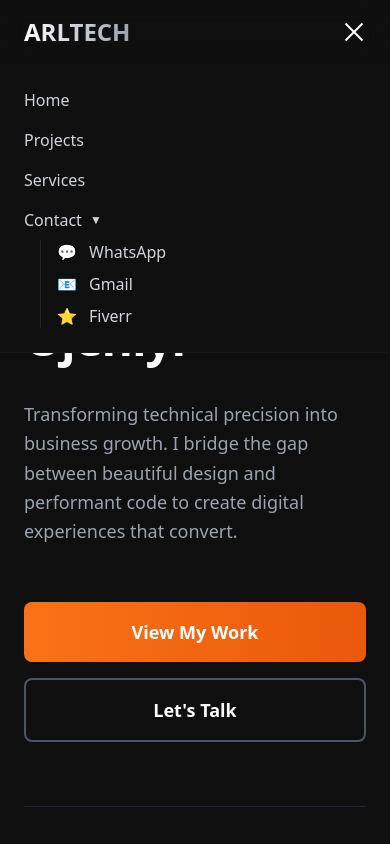
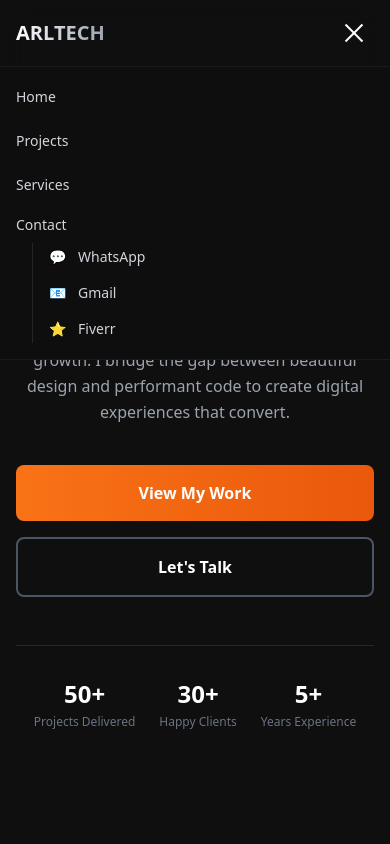
Before and after one commit to ojeniyigbenga166-glitch/portfolio, a React (Vite) app: page / in a window 390 px wide. Both pictures are taken after a click on the button "Toggle menu". Shown: the top 844 px of the page. Built offline with nearby package versions, Linux system fonts and the light colour scheme.

Commit message:
fix: mobile responsiveness - navbar, hero, about, projects, expertise, services

```diff
--- a/src/components/About.jsx
+++ b/src/components/About.jsx
@@ -4,30 +4,30 @@ export default function About() {
   const technologies = ["React.js", "TypeScript", "Next.js"];
 
   return (
-    <section id="about" className="relative py-24 px-6 bg-gradient-to-br from-dark via-dark to-orange-950/30">
+    <section id="about" className="relative py-16 sm:py-24 px-4 sm:px-6 bg-gradient-to-br from-dark via-dark to-orange-950/30 overflow-hidden">
       <div className="max-w-7xl mx-auto">
-        <div className="grid grid-cols-1 lg:grid-cols-2 gap-12 lg:gap-20 items-center">
+        <div className="grid grid-cols-1 lg:grid-cols-2 gap-10 lg:gap-20 items-center">
 
-          {/* LEFT SIDE - IMAGE & BADGES */}
+          {/* LEFT SIDE – IMAGE & BADGES */}
           <div className="relative flex justify-center lg:justify-start">
             {/* Main Image Container */}
-            <div className="relative w-full max-w-md">
+            <div className="relative w-full max-w-xs sm:max-w-sm md:max-w-md">
               {/* Glow Background */}
               <div className="absolute -inset-2 bg-gradient-to-br from-orange-500/20 to-orange-600/20 rounded-3xl blur-2xl opacity-50 -z-10"></div>
 
               {/* Image */}
-              <div className="rounded-3xl overflow-hidden border border-gray-800 shadow-2xl h-[500px] lg:h-[600px] bg-dark-secondary transition-all duration-300 hover:scale-105 hover:shadow-2xl hover:shadow-orange-500/30">
+              <div className="rounded-3xl overflow-hidden border border-gray-800 shadow-2xl h-[380px] sm:h-[480px] lg:h-[560px] bg-dark-secondary transition-all duration-300 hover:scale-105 hover:shadow-2xl hover:shadow-orange-500/30">
                 <img
                   src={portraitImage}
                   alt="Professional portrait"
                   className="w-full h-full object-cover grayscale hover:grayscale-0 transition-all duration-300"
                 />
-                {/* Dark overlay for premium effect */}
+                {/* Dark overlay */}
                 <div className="absolute inset-0 bg-gradient-to-t from-black/40 via-transparent to-transparent"></div>
               </div>
 
-              {/* Tech Badges - Floating */}
-              <div className="absolute top-8 -right-4 space-y-3 z-10">
+              {/* Tech Badges – positioned safely within image width */}
+              <div className="absolute top-6 -right-2 sm:-right-4 space-y-2 z-10">
                 {technologies.map((tech, index) => (
                   <div
                     key={tech}
@@ -37,8 +37,8 @@ export default function About() {
                       animationDelay: `${index * 0.2}s`
                     }}
                   >
-                    <div className="px-4 py-2 bg-dark-secondary border border-orange-500/50 rounded-full backdrop-blur-md hover:border-orange-400 hover:scale-110 hover:shadow-lg hover:shadow-orange-500/30 transition-all duration-300">
-                      <span className="text-sm font-semibold text-orange-300">{tech}</span>
+                    <div className="px-3 py-1.5 sm:px-4 sm:py-2 bg-dark-secondary border border-orange-500/50 rounded-full backdrop-blur-md hover:border-orange-400 hover:scale-110 hover:shadow-lg hover:shadow-orange-500/30 transition-all duration-300">
+                      <span className="text-xs sm:text-sm font-semibold text-orange-300 whitespace-nowrap">{tech}</span>
                     </div>
                   </div>
                 ))}
@@ -46,17 +46,17 @@ export default function About() {
             </div>
           </div>
 
-          {/* RIGHT SIDE - TEXT CONTENT */}
-          <div className="flex flex-col justify-center">
+          {/* RIGHT SIDE – TEXT CONTENT */}
+          <div className="flex flex-col justify-center text-center lg:text-left">
             {/* Label */}
-            <div className="inline-block mb-6 w-fit">
+            <div className="inline-block mb-4 sm:mb-6 w-fit mx-auto lg:mx-0">
               <span className="text-xs font-black tracking-widest text-orange-400 uppercase">
                 The Architect
               </span>
             </div>
 
             {/* Main Headline */}
-            <h2 className="text-5xl lg:text-6xl font-black leading-tight mb-8">
+            <h2 className="text-4xl sm:text-5xl lg:text-6xl font-black leading-tight mb-6 sm:mb-8">
               <span className="text-white">I bridge the gap between</span>
               <br />
               <span className="italic text-white">Code</span>
@@ -66,18 +66,18 @@ export default function About() {
             </h2>
 
             {/* Description */}
-            <p className="text-lg text-gray-400 leading-relaxed mb-8 max-w-lg">
+            <p className="text-base sm:text-lg text-gray-400 leading-relaxed mb-6 sm:mb-8 max-w-lg mx-auto lg:mx-0">
               With over 8 years of experience, I've moved past simply "coding websites." I focus on building technical assets that solve real business bottlenecks. Every project is an opportunity to create scalable, beautiful solutions that drive measurable growth.
             </p>
 
             {/* Additional Description */}
-            <p className="text-base text-gray-500 leading-relaxed mb-10 max-w-lg">
+            <p className="text-sm sm:text-base text-gray-500 leading-relaxed mb-8 sm:mb-10 max-w-lg mx-auto lg:mx-0">
               I combine strategic thinking with modern development practices to deliver products that don't just look exceptional—they perform at the highest level and deliver ROI.
             </p>
 
             {/* CTA Button */}
-            <div>
-              <button className="px-8 py-4 bg-gradient-to-r from-orange-500 to-orange-600 hover:from-orange-600 hover:to-orange-700 text-white font-bold rounded-lg transition-all duration-300 transform hover:scale-105 hover:shadow-xl hover:shadow-orange-500/40">
+            <div className="flex justify-center lg:justify-start">
+              <button className="px-7 py-4 bg-gradient-to-r from-orange-500 to-orange-600 hover:from-orange-600 hover:to-orange-700 text-white font-bold rounded-lg transition-all duration-300 transform hover:scale-105 hover:shadow-xl hover:shadow-orange-500/40">
                 Let's Work Together
               </button>
             </div>
@@ -89,12 +89,8 @@ export default function About() {
       {/* Floating Animation */}
       <style>{`
         @keyframes float {
-          0%, 100% {
-            transform: translateY(0px);
-          }
-          50% {
-            transform: translateY(-8px);
-          }
+          0%, 100% { transform: translateY(0px); }
+          50% { transform: translateY(-8px); }
         }
       `}</style>
     </section>
--- a/src/components/Expertise.jsx
+++ b/src/components/Expertise.jsx
@@ -28,9 +28,9 @@ export default function Expertise() {
   ];
 
   return (
-    <section className="py-24 px-6 bg-dark">
+    <section className="py-12 sm:py-24 px-4 sm:px-6 bg-dark">
       <div className="max-w-7xl mx-auto">
-        <div className="grid grid-cols-1 lg:grid-cols-2 gap-12 lg:gap-16 items-start">
+        <div className="grid grid-cols-1 lg:grid-cols-2 gap-10 lg:gap-16 items-start">
 
           {/* LEFT SIDE - STICKY */}
           <div className="lg:sticky lg:top-32 h-fit">
@@ -42,7 +42,7 @@ export default function Expertise() {
             </div>
 
             {/* Main Heading */}
-            <h2 className="text-5xl lg:text-6xl font-black leading-tight mb-6">
+            <h2 className="text-4xl sm:text-5xl lg:text-6xl font-black leading-tight mb-6">
               <span className="text-white">Specialized</span>
               <br />
               <span className="text-white">Solutions for</span>
@@ -74,7 +74,7 @@ export default function Expertise() {
           </div>
 
           {/* RIGHT SIDE - SCROLLING CARDS (Only 2 visible at a time) */}
-          <div className="space-y-6 h-[700px] overflow-y-scroll pr-4 scrollbar-thin">
+          <div className="space-y-6 lg:h-[700px] lg:overflow-y-scroll lg:pr-4 scrollbar-thin">
             {features.map((feature) => (
               <div
                 key={feature.number}
--- a/src/components/Hero.jsx
+++ b/src/components/Hero.jsx
@@ -68,7 +68,7 @@ export default function Hero() {
     <>
       {/* Success Modal */}
       {showSuccessModal && (
-        <div className="fixed inset-0 z-50 flex items-center justify-center px-4">
+        <div className="fixed inset-0 z-[60] flex items-center justify-center px-4">
           <div
             className="absolute inset-0 bg-black/50 backdrop-blur-sm transition-opacity duration-300"
             onClick={closeSuccessModal}
@@ -106,7 +106,7 @@ export default function Hero() {
 
       {/* Contact Form Modal */}
       {showContactModal && (
-        <div className="fixed inset-0 z-50 flex items-center justify-center px-4 py-6 overflow-y-auto">
+        <div className="fixed inset-0 z-[60] flex items-center justify-center px-4 py-6 overflow-y-auto">
           <div
             className="absolute inset-0 bg-black/50 backdrop-blur-sm transition-opacity duration-300"
             onClick={closeContactModal}
@@ -187,93 +187,91 @@ export default function Hero() {
         </div>
       )}
 
-    <section id="home" className="relative min-h-screen flex items-center justify-center pt-20 px-6 overflow-hidden">
+      {/* ── HERO SECTION ── */}
+      <section
+        id="home"
+        className="relative min-h-screen flex items-center justify-center pt-16 pb-12 px-4 sm:px-6 overflow-hidden"
+      >
         {/* Background Gradient */}
         <div className="absolute inset-0 -z-20 bg-gradient-to-br from-dark via-dark to-orange-950"></div>
 
-      {/* Extended Glow Effects with Ray of Light */}
+        {/* Glow Effects */}
         <div className="absolute inset-0 -z-10">
-        {/* Left glow */}
-        <div className="absolute top-1/4 left-1/4 w-96 h-96 bg-orange-500/15 rounded-full filter blur-3xl"></div>
-
-        {/* Central Ray of Light - extends across hero */}
+          <div className="absolute top-1/4 left-1/4 w-64 sm:w-96 h-64 sm:h-96 bg-orange-500/15 rounded-full filter blur-3xl"></div>
           <div className="absolute top-0 left-1/2 transform -translate-x-1/2 w-2 h-full bg-gradient-to-b from-transparent via-orange-500/20 to-transparent filter blur-2xl opacity-60"></div>
-
-        {/* Right glow */}
-        <div className="absolute bottom-1/4 right-1/4 w-80 h-80 bg-orange-600/10 rounded-full filter blur-3xl"></div>
+          <div className="absolute bottom-1/4 right-1/4 w-56 sm:w-80 h-56 sm:h-80 bg-orange-600/10 rounded-full filter blur-3xl"></div>
         </div>
 
         {/* Main Content Container */}
         <div className="max-w-7xl mx-auto w-full">
-        <div className="grid grid-cols-1 lg:grid-cols-2 gap-12 lg:gap-16 items-center">
+          <div className="grid grid-cols-1 lg:grid-cols-2 gap-8 lg:gap-16 items-center">
 
-          {/* LEFT SIDE - TEXT CONTENT */}
-          <div className="flex flex-col justify-center">
+            {/* LEFT SIDE – TEXT CONTENT */}
+            <div className="flex flex-col justify-center text-center lg:text-left">
               {/* Main Headline */}
-            <h1 className="text-5xl md:text-6xl lg:text-7xl font-black leading-tight mb-8 tracking-tight pt-12">
+              <h1 className="text-4xl sm:text-5xl md:text-6xl lg:text-7xl font-black leading-tight mb-6 tracking-tight pt-8 sm:pt-12">
                 <span className="text-white">Open For Project</span>
                 <br />
                 <span className="text-orange-400">Olugebnga</span>
                 <br />
-              <span className="text-white">Ojeniyi</span>
+                <span className="text-white">Ojeniyi</span>n
               </h1>
 
               {/* Subtext */}
-            <p className="text-lg md:text-xl text-gray-400 leading-relaxed mb-10 max-w-lg">
+              <p className="text-base sm:text-lg md:text-xl text-gray-400 leading-relaxed mb-8 max-w-lg mx-auto lg:mx-0">
                 Transforming technical precision into business growth. I bridge the gap between beautiful design and performant code to create digital experiences that convert.
               </p>
 
               {/* CTA Buttons */}
-            <div className="flex flex-col sm:flex-row gap-4 pt-4">
+              <div className="flex flex-col sm:flex-row gap-4 pt-2 justify-center lg:justify-start">
                 <button
                   onClick={() => {
                     document.getElementById('projects').scrollIntoView({ behavior: 'smooth' });
                   }}
-                className="px-8 py-4 bg-gradient-to-r from-orange-500 to-orange-600 hover:from-orange-600 hover:to-orange-700 text-white font-bold rounded-lg transition-all duration-300 transform hover:scale-105 hover:shadow-xl hover:shadow-orange-500/40 text-lg"
+                  className="px-7 py-4 bg-gradient-to-r from-orange-500 to-orange-600 hover:from-orange-600 hover:to-orange-700 text-white font-bold rounded-lg transition-all duration-300 transform hover:scale-105 hover:shadow-xl hover:shadow-orange-500/40 text-base sm:text-lg"
                 >
                   View My Work
                 </button>
-              <button className="px-8 py-4 border-2 border-gray-600 hover:border-orange-400 text-white font-bold rounded-lg transition-all duration-300 hover:bg-orange-500/5 text-lg" onClick={() => setShowContactModal(true)}>
+                <button
+                  className="px-7 py-4 border-2 border-gray-600 hover:border-orange-400 text-white font-bold rounded-lg transition-all duration-300 hover:bg-orange-500/5 text-base sm:text-lg"
+                  onClick={() => setShowContactModal(true)}
+                >
                   Let's Talk
                 </button>
               </div>
 
               {/* Stats Row */}
-            <div className="flex gap-8 md:gap-12 mt-16 pt-12 border-t border-gray-800">
-              <div className="transition-all duration-300 hover:scale-105">
-                <div className="text-3xl md:text-4xl font-black text-white">50+</div>
-                <div className="text-sm text-gray-500 mt-2">Projects Delivered</div>
+              <div className="flex justify-center lg:justify-start gap-6 sm:gap-10 mt-12 pt-8 border-t border-gray-800">
+                <div className="transition-all duration-300 hover:scale-105 text-center lg:text-left">
+                  <div className="text-2xl sm:text-3xl md:text-4xl font-black text-white">50+</div>
+                  <div className="text-xs sm:text-sm text-gray-500 mt-1">Projects Delivered</div>
                 </div>
-              <div className="transition-all duration-300 hover:scale-105">
-                <div className="text-3xl md:text-4xl font-black text-white">30+</div>
-                <div className="text-sm text-gray-500 mt-2">Happy Clients</div>
+                <div className="transition-all duration-300 hover:scale-105 text-center lg:text-left">
+                  <div className="text-2xl sm:text-3xl md:text-4xl font-black text-white">30+</div>
+                  <div className="text-xs sm:text-sm text-gray-500 mt-1">Happy Clients</div>
                 </div>
-              <div className="transition-all duration-300 hover:scale-105">
-                <div className="text-3xl md:text-4xl font-black text-white">5+</div>
-                <div className="text-sm text-gray-500 mt-2">Years Experience</div>
+                <div className="transition-all duration-300 hover:scale-105 text-center lg:text-left">
+                  <div className="text-2xl sm:text-3xl md:text-4xl font-black text-white">5+</div>
+                  <div className="text-xs sm:text-sm text-gray-500 mt-1">Years Experience</div>
                 </div>
               </div>
             </div>
 
-          {/* RIGHT SIDE - IMAGE (No Background) */}
+            {/* RIGHT SIDE – IMAGE (desktop only) */}
             <div className="hidden lg:flex justify-center items-center relative">
               <div className="relative w-full max-w-md aspect-square">
-
-              {/* Image Container with Extended Glow */}
+                {/* Glow */}
                 <div className="absolute -inset-1 bg-gradient-to-br from-orange-500/30 to-orange-600/20 rounded-3xl blur-xl opacity-75"></div>
 
-              {/* Image without background container */}
                 <div className="relative w-full h-full rounded-3xl overflow-hidden transition-transform duration-300 hover:scale-105">
                   <img
                     src="https://images.unsplash.com/photo-1517694712202-14dd9538aa97?w=600&h=600&fit=crop"
                     alt="Developer workspace"
                     className="w-full h-full object-cover rounded-3xl filter brightness-110 contrast-105"
                   />
-                {/* Subtle overlay for depth */}
                   <div className="absolute inset-0 bg-gradient-to-br from-black/10 to-transparent rounded-3xl"></div>
                 </div>
 
-              {/* Enhanced extended shadow glow */}
                 <div className="absolute -inset-8 bg-gradient-to-br from-orange-500/20 via-orange-600/10 to-transparent rounded-3xl filter blur-3xl -z-10 opacity-80"></div>
                 <div className="absolute -inset-12 bg-gradient-to-t from-orange-500/15 to-transparent rounded-full filter blur-3xl -z-10 opacity-60"></div>
               </div>
--- a/src/components/Navbar.jsx
+++ b/src/components/Navbar.jsx
@@ -71,7 +71,7 @@ export default function Navbar() {
     <>
       {/* Success Modal */}
       {showSuccessModal && (
-        <div className="fixed inset-0 z-50 flex items-center justify-center px-4">
+        <div className="fixed inset-0 z-[60] flex items-center justify-center px-4">
           <div
             className="absolute inset-0 bg-black/50 backdrop-blur-sm transition-opacity duration-300"
             onClick={closeSuccessModal}
@@ -109,7 +109,7 @@ export default function Navbar() {
 
       {/* Contact Form Modal */}
       {showContactModal && (
-        <div className="fixed inset-0 z-50 flex items-center justify-center px-4 py-6 overflow-y-auto">
+        <div className="fixed inset-0 z-[60] flex items-center justify-center px-4 py-6 overflow-y-auto">
           <div
             className="absolute inset-0 bg-black/50 backdrop-blur-sm transition-opacity duration-300"
             onClick={closeContactModal}
@@ -190,10 +190,12 @@ export default function Navbar() {
         </div>
       )}
 
-      <nav className="fixed top-0 w-full z-50 bg-dark/80 backdrop-blur-md border-b border-dark-secondary">
-      <div className="max-w-7xl mx-auto px-6 py-4 flex justify-between items-center">
+      {/* ── NAV WRAPPER ── */}
+      <nav className="fixed top-0 left-0 right-0 w-full z-50 bg-dark/80 backdrop-blur-md border-b border-dark-secondary">
+        {/* Top bar */}
+        <div className="max-w-7xl mx-auto px-4 sm:px-6 py-4 flex justify-between items-center">
           {/* Logo */}
-        <div className="text-2xl font-bold bg-gradient-to-r from-white to-gray-400 bg-clip-text text-transparent">
+          <div className="text-xl sm:text-2xl font-bold bg-gradient-to-r from-white to-gray-400 bg-clip-text text-transparent flex-shrink-0">
             ARLTECH
           </div>
 
@@ -252,38 +254,38 @@ export default function Navbar() {
             ))}
           </div>
 
-        {/* Mobile Menu Button */}
+          {/* Mobile Hamburger Button */}
           <button
             onClick={() => setIsOpen(!isOpen)}
-          className="md:hidden flex flex-col gap-1.5 transition-all duration-300"
+            className="md:hidden flex flex-col justify-center gap-1.5 p-2 transition-all duration-300 flex-shrink-0"
+            aria-label="Toggle menu"
           >
-          <span className={`h-0.5 w-6 bg-white transition-all duration-300 ${isOpen ? 'rotate-45 translate-y-2' : ''}`}></span>
-          <span className={`h-0.5 w-6 bg-white transition-all duration-300 ${isOpen ? 'opacity-0' : ''}`}></span>
-          <span className={`h-0.5 w-6 bg-white transition-all duration-300 ${isOpen ? '-rotate-45 -translate-y-2' : ''}`}></span>
+            <span className={`block h-0.5 w-6 bg-white transition-all duration-300 origin-center ${isOpen ? 'rotate-45 translate-y-2' : ''}`}></span>
+            <span className={`block h-0.5 w-6 bg-white transition-all duration-300 ${isOpen ? 'opacity-0 scale-x-0' : ''}`}></span>
+            <span className={`block h-0.5 w-6 bg-white transition-all duration-300 origin-center ${isOpen ? '-rotate-45 -translate-y-2' : ''}`}></span>
           </button>
+        </div>
 
-        {/* Mobile Menu */}
-        {isOpen && (
-          <div className="absolute top-16 left-0 right-0 bg-dark border-b border-dark-secondary md:hidden">
-            <div className="flex flex-col gap-4 p-6">
-              {navLinks.map((link, index) => (
+        {/* Mobile Menu – lives inside <nav> so it's always full-width */}
+        <div
+          className={`md:hidden overflow-hidden transition-all duration-300 ease-in-out ${
+            isOpen ? 'max-h-96 opacity-100' : 'max-h-0 opacity-0'
+          }`}
+        >
+          <div className="border-t border-dark-secondary bg-dark/95 backdrop-blur-md px-4 py-4 flex flex-col gap-4">
+            {navLinks.map((link) => (
               link === 'Contact' ? (
-                  <div key={link} className="relative group">
-                    <button className="text-gray-300 hover:text-orange-400 transition-all duration-300 flex items-center gap-2 w-full group-hover:translate-x-1">
-                      {link}
-                      <span className="text-xs group-hover:rotate-180 transition-transform duration-300">▼</span>
-                    </button>
-
-                    {/* Mobile Dropdown */}
-                    <div className="mt-2 ml-4 space-y-2 border-l border-dark-tertiary pl-4">
+                <div key={link} className="flex flex-col gap-2">
+                  <span className="text-gray-300 font-medium text-sm">Contact</span>
+                  <div className="ml-4 flex flex-col gap-2 border-l border-dark-tertiary pl-4">
                     <a
                       href="https://wa.me/2348147574404?text=Hi%2C%20I%27m%20interested%20in%20discussing%20a%20project%20with%20you"
                       target="_blank"
                       rel="noopener noreferrer"
-                        className="flex items-center gap-3 text-gray-300 hover:text-orange-400 transition-all duration-300 hover:translate-x-1"
+                      className="flex items-center gap-3 text-gray-300 hover:text-orange-400 transition-all duration-300 text-sm py-1"
                       onClick={() => setIsOpen(false)}
                     >
-                        <span className="hover:scale-125 transition-transform duration-300">💬</span>
+                      <span>💬</span>
                       <span>WhatsApp</span>
                     </a>
                     <a
@@ -293,19 +295,19 @@ export default function Navbar() {
                         setShowContactModal(true);
                         setIsOpen(false);
                       }}
-                        className="flex items-center gap-3 text-gray-300 hover:text-orange-400 transition-all duration-300 cursor-pointer hover:translate-x-1"
+                      className="flex items-center gap-3 text-gray-300 hover:text-orange-400 transition-all duration-300 cursor-pointer text-sm py-1"
                     >
-                        <span className="hover:scale-125 transition-transform duration-300">📧</span>
+                      <span>📧</span>
                       <span>Gmail</span>
                     </a>
                     <a
                       href="https://fiverr.com/yourprofile"
                       target="_blank"
                       rel="noopener noreferrer"
-                        className="flex items-center gap-3 text-gray-300 hover:text-orange-400 transition-all duration-300 hover:translate-x-1"
+                      className="flex items-center gap-3 text-gray-300 hover:text-orange-400 transition-all duration-300 text-sm py-1"
                       onClick={() => setIsOpen(false)}
                     >
-                        <span className="hover:scale-125 transition-transform duration-300">⭐</span>
+                      <span>⭐</span>
                       <span>Fiverr</span>
                     </a>
                   </div>
@@ -314,7 +316,7 @@ export default function Navbar() {
                 <a
                   key={link}
                   href={`#${link.toLowerCase()}`}
-                    className="text-gray-300 hover:text-orange-400 transition-all duration-300 hover:translate-x-1"
+                  className="text-gray-300 hover:text-orange-400 transition-all duration-300 text-sm font-medium py-1"
                   onClick={() => setIsOpen(false)}
                 >
                   {link}
@@ -323,8 +325,6 @@ export default function Navbar() {
             ))}
           </div>
         </div>
-        )}
-      </div>
       </nav>
     </>
   );
--- a/src/components/Services.jsx
+++ b/src/components/Services.jsx
@@ -27,11 +27,11 @@ export default function Services() {
   ];
 
   return (
-    <section id="services" className="py-24 px-6">
+    <section id="services" className="py-16 sm:py-24 px-4 sm:px-6">
       <div className="max-w-7xl mx-auto">
         {/* Section Header */}
         <div className="mb-16">
-          <h2 className="text-4xl md:text-5xl font-bold mb-4">Services</h2>
+          <h2 className="text-3xl sm:text-4xl md:text-5xl font-bold mb-4">Services</h2>
           <div className="w-12 h-1 bg-gradient-to-r from-orange-500 to-orange-600 rounded-full"></div>
         </div>
 
```
Also changed, not shown: index.html (+2 -1 lines), src/components/Projects.jsx (+34 -25 lines). Lines whose indentation alone changed are shown as unchanged.
